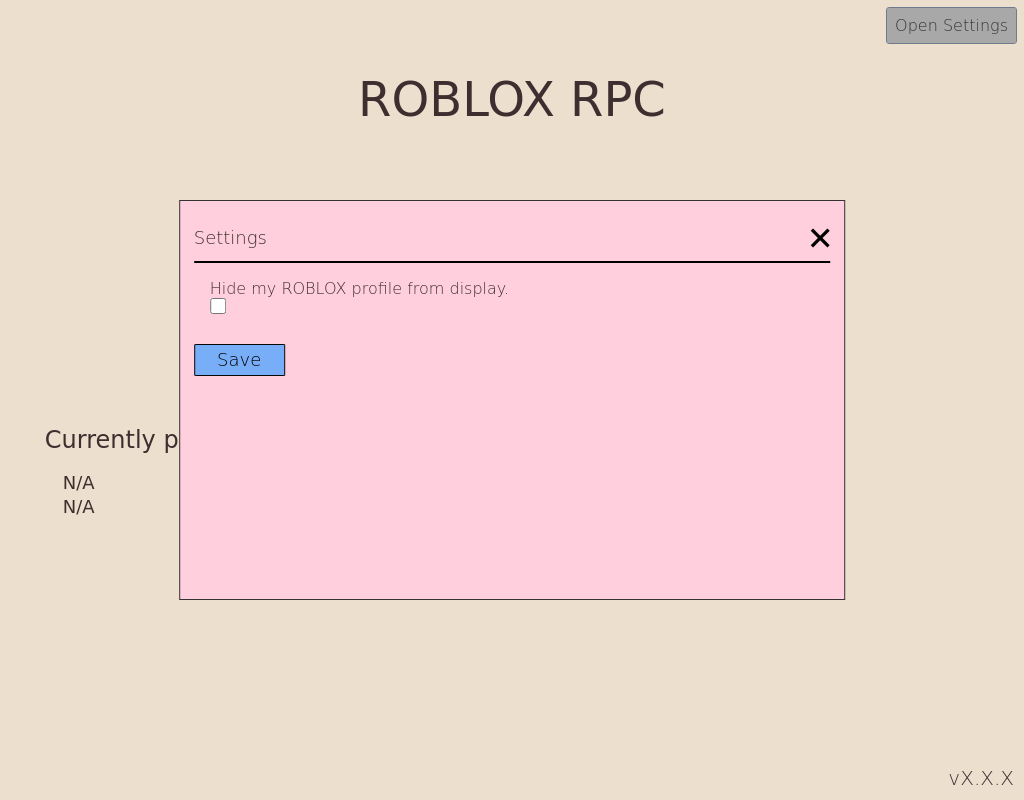
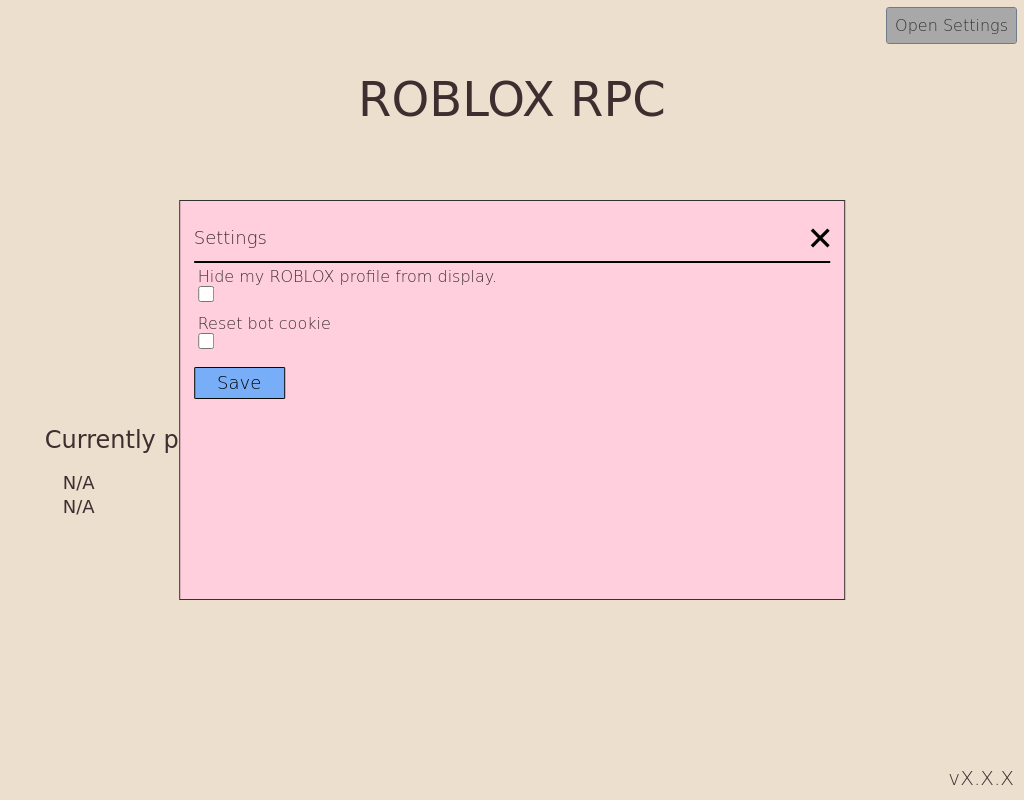
Before and after one commit to ItzBlinkzy/roblox-rpc, an Electron app: page src/index.html in a window 1024 px wide. Both pictures are taken after a click on the button "Open Settings". Drawn offline with Linux system fonts and the light colour scheme; no server answers; a web font is replaced by a local one.

Commit message:
v2.2-dev - Reset bot cookie setting option added.

```diff
--- a/src/index.html
+++ b/src/index.html
@@ -66,6 +66,12 @@
             <input type="checkbox" id="profile-checkbox" />
           </div>
         </div>
+        <div id="bot-cookie-container">
+          <span>Reset bot cookie</span>
+          <div class="checkbox-container">
+            <input type="checkbox" id="cookie-checkbox" />
+          </div>
+        </div>
       </div>
       <div id="save-settings">
         <button id="save-btn">Save</button>
--- a/src/index.js
+++ b/src/index.js
@@ -108,6 +108,7 @@
   if (!intervalId) {
     intervalId = setInterval(() => {
       const ms = Date.now() - data.currentTime
+      console.log("MS FOR GAME USER HAS BEEN IN ", msToMinutesAndSeconds(ms))
       elapsedTime.textContent = msToMinutesAndSeconds(ms)
     }, 1000)
   }
@@ -214,6 +215,7 @@
 document.addEventListener("DOMContentLoaded", () => {
   const gameImg = document.getElementById("game-img")
   const showProfileCheckbox = document.getElementById("profile-checkbox")
+  const cookieCheckbox = document.getElementById("cookie-checkbox")
 
   gameImg.style.display = "none"
 
@@ -245,7 +247,8 @@
 
   // Save locally
   saveBtn.addEventListener("click", () => {
-    sendToMain("save-data", showProfileCheckbox.checked)
+    const shouldResetCookie = cookieCheckbox.checked
+    sendToMain("save-data", {checked: showProfileCheckbox.checked, shouldResetCookie})
     closeModal()
   })
 
--- a/src/styles.css
+++ b/src/styles.css
@@ -383,11 +383,13 @@
   height: 20px;
   width: 20px;
 }
-#hide-profile-container {
+#hide-profile-container,
+#bot-cookie-container {
   font-size: 16px;
-  padding: 1em;
+  padding: 0.25em;
 }
-#profile-checkbox {
+#profile-checkbox,
+#cookie-checkbox {
   height: 1.2em;
   width: 1.2em;
 }
```
Also changed, not shown: main.js (+10 -2 lines).
